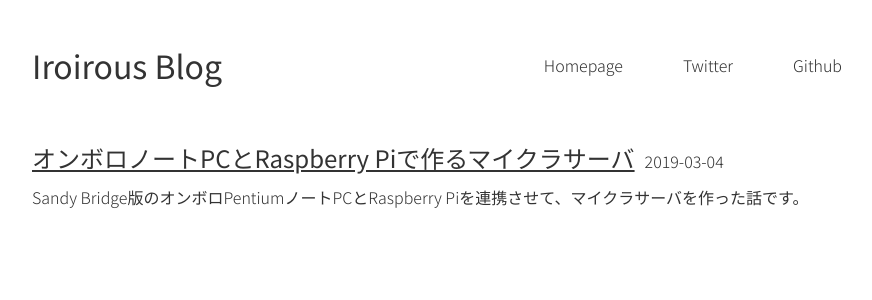
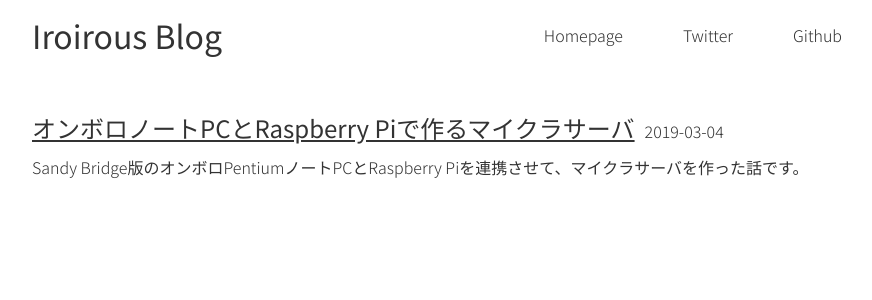
Before and after one commit to iroirous/blog, a React (Create React App) app: page /#/ in a window 1280 px wide. Shown: the top 300 px of the page, without its empty margins (188-1060 px from the left). Built offline with nearby package versions, Linux system fonts and the light colour scheme.

Commit message:
ArticleListのpaddingを調整した。

```diff
--- a/src/App.css
+++ b/src/App.css
@@ -89,7 +89,7 @@ header ul a:visited{
        ArticleList
 ****************************/
 .ArticleList{
-  padding: 30px;
+  padding: 0 30px 30px 30px;
 }
 
 .ArticleList a{
```
